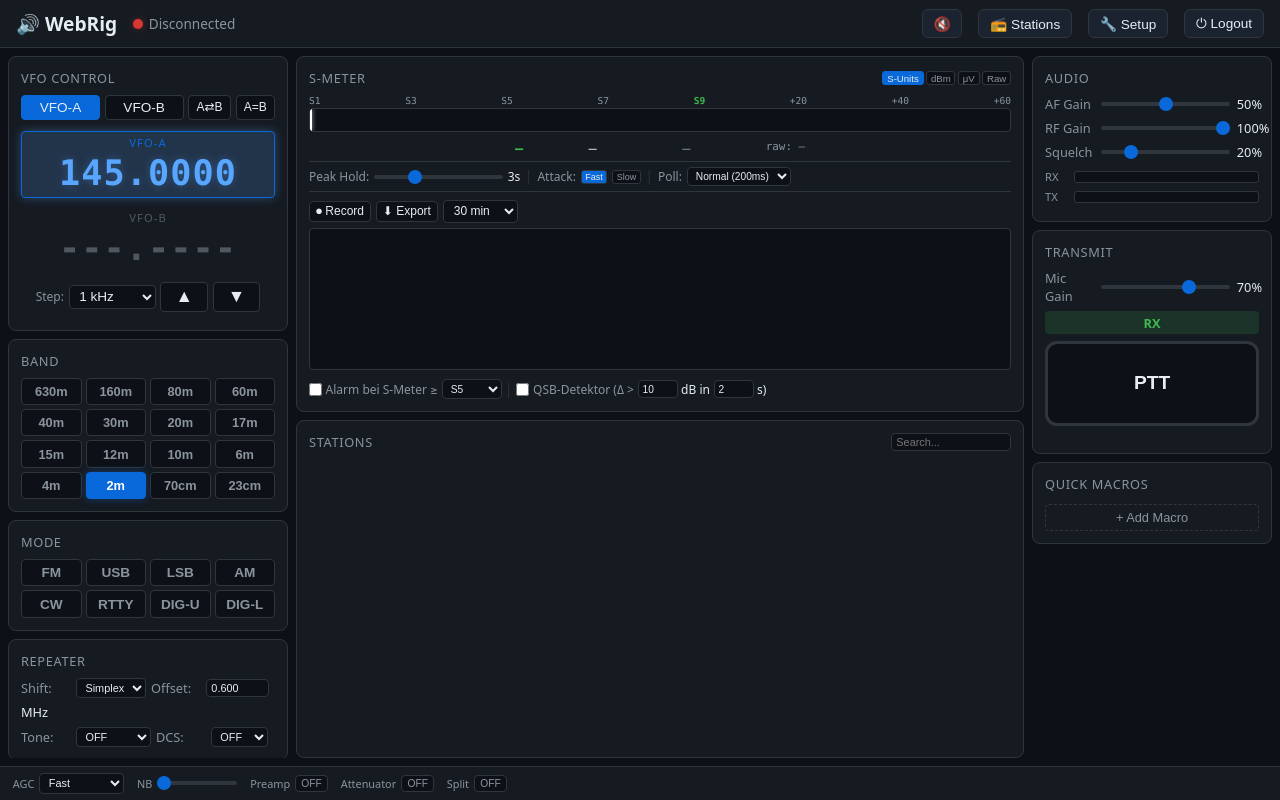
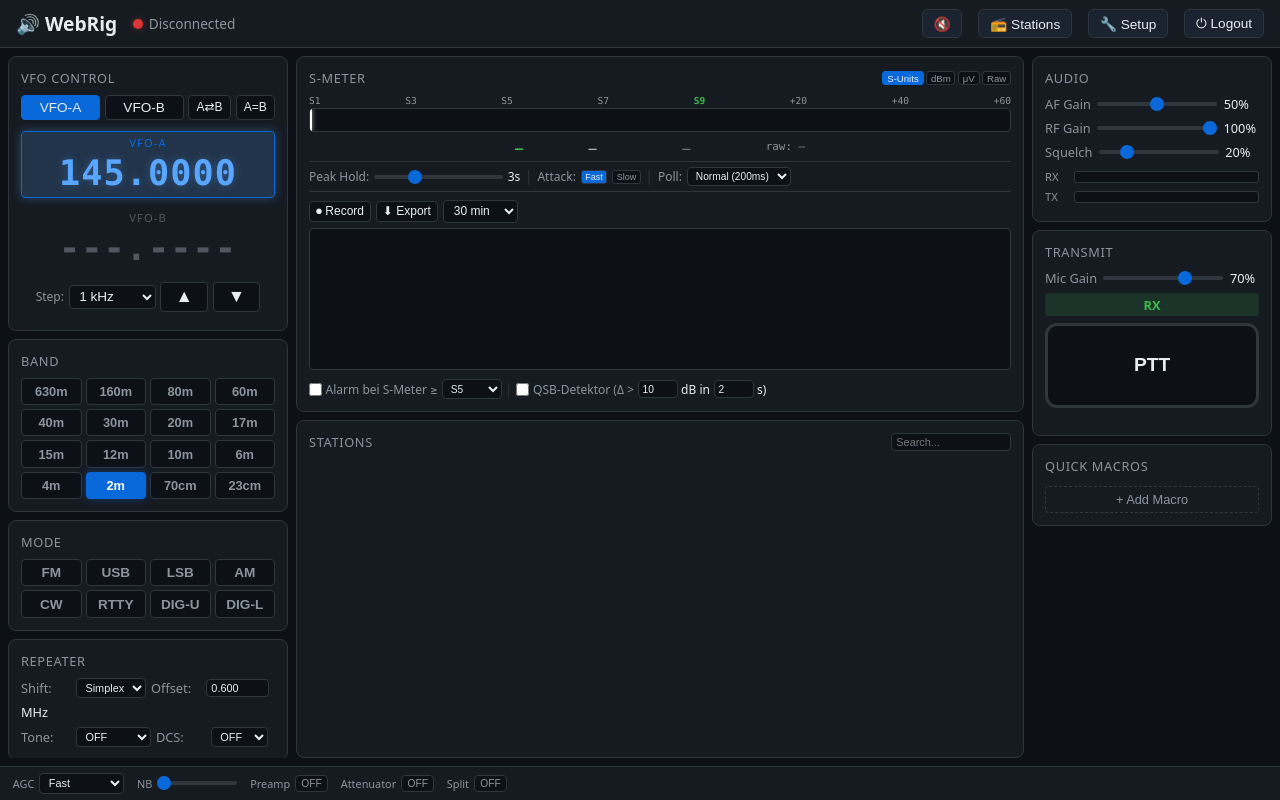
Before and after one commit to 3DFabrik/webrig, a plain HTML site: page frontend/index.html in a window 1280 px wide. Drawn offline with Linux system fonts and the light colour scheme; no server answers.

Commit message:
fix: limit audio/mic slider width to prevent panel overflow

```diff
--- a/frontend/static/css/style.css
+++ b/frontend/static/css/style.css
@@ -601,8 +601,8 @@ input[type="range"]::-webkit-slider-thumb {
     margin-bottom: 0.5em;
     font-size: 0.8em;
 }
-.audio-control label { min-width: 50px; color: var(--text-dim); }
-.audio-control input[type="range"] { flex: 1; }
+.audio-control label { min-width: 45px; color: var(--text-dim); flex-shrink: 0; }
+.audio-control input[type="range"] { flex: 1; max-width: 120px; }
 
 .audio-meters { margin-top: 0.5em; }
 .meter-row {
@@ -639,8 +639,8 @@ input[type="range"]::-webkit-slider-thumb {
     margin-bottom: 0.5em;
     font-size: 0.8em;
 }
-.mic-control label { min-width: 50px; color: var(--text-dim); }
-.mic-control input[type="range"] { flex: 1; }
+.mic-control label { min-width: 45px; color: var(--text-dim); flex-shrink: 0; }
+.mic-control input[type="range"] { flex: 1; max-width: 120px; }
 
 .tx-led {
     text-align: center;
```
